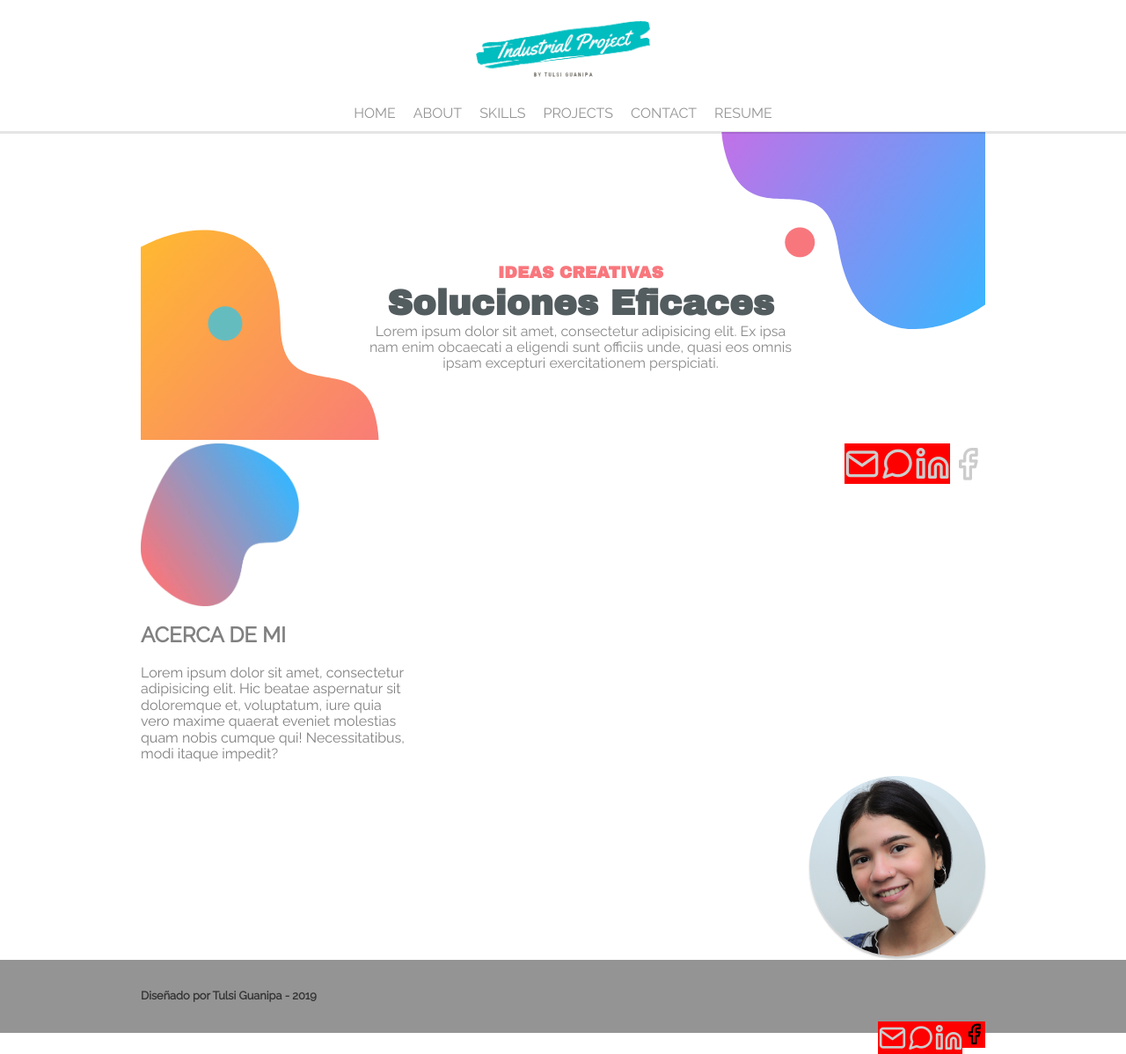
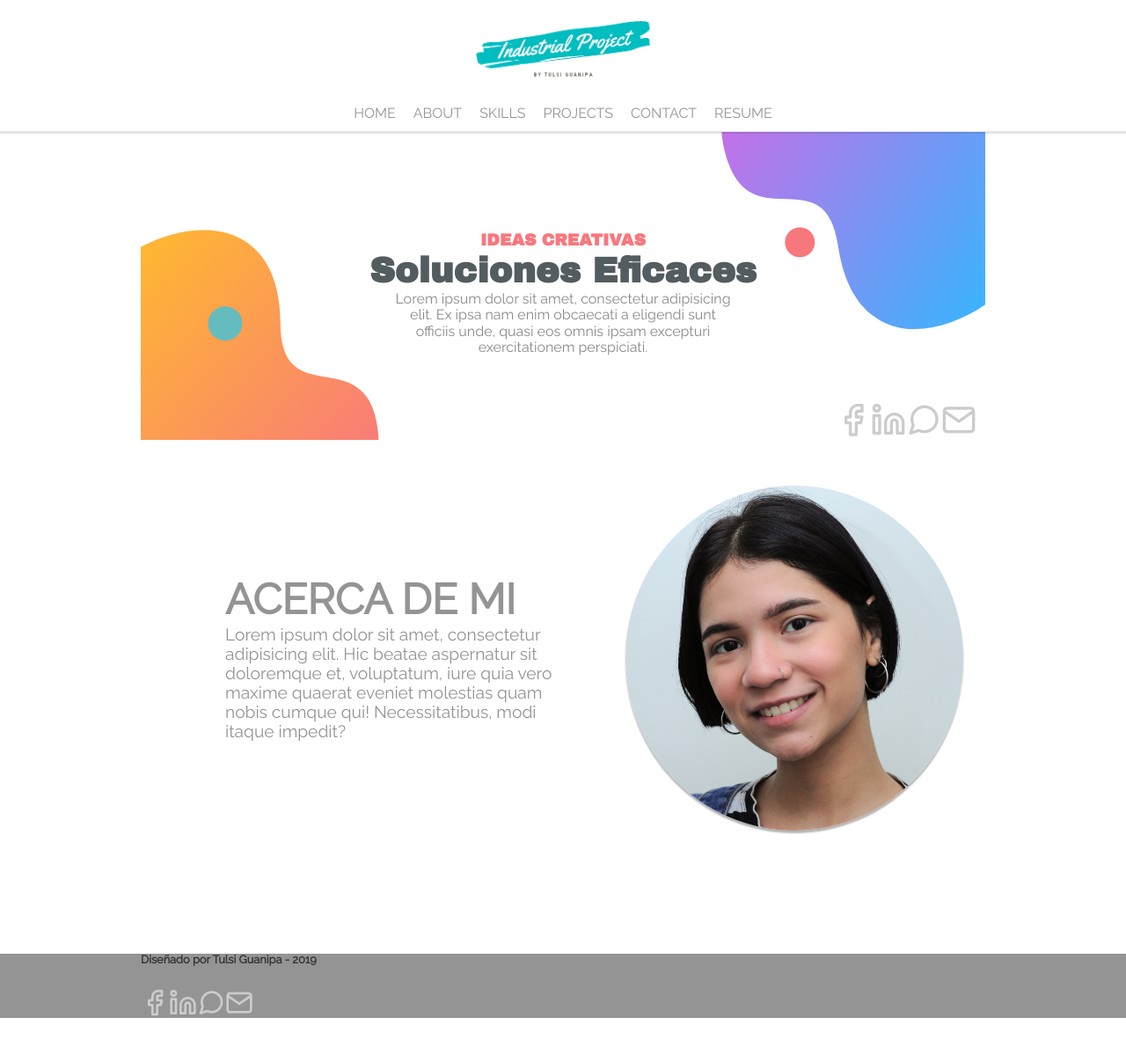
Before and after one commit to tulsiguanipa/portafoliotulsi, a PHP site: page / in a window 1280 px wide. Shown: the whole page at 88% size. After the commit the page ends 1157 px from the top, so only its background shows below. Run offline with PHP 8.4, Linux system fonts and the light colour scheme; some web fonts are replaced.

Commit message:
se modifico el about y se arreglaron errores en maqueteo

```diff
--- a/CSS/index.css
+++ b/CSS/index.css
@@ -113,8 +113,6 @@ footer{
   color: #333;
   font-size: 0.8em;
   font-family: 'Raleway', sans-serif;
- /* text-align: center;*/
-  padding: 1em 2em;
   margin-top: 2em;
 }
 
@@ -122,16 +120,15 @@ footer p{
   margin: 0;
 }
 
-footer .icon-facebook:before, .icon-linkedin:before, .icon-mail:before, .icon-mensaje:before{
-  font-family: 'icomoon';
-  font-size: 2em;
-  float: right;
-  margin: 0 auto;
-  color: black;
-  background-color:red;
+.iconosredesfooter{
+  position: relative;
+
 }
 
-/*comienzo de header*/
+.iconosredesfooter a{
+  text-decoration: none;
+}
+
 
 a {
   text-decoration: none;
@@ -141,9 +138,7 @@ a {
 .icon-facebook:before,.icon-linkedin:before,.icon-mail:before,.icon-mensaje:before{
   font-family: 'icomoon';
   font-size: 2.5em;
-  float: right;
   margin: 0 auto;
-  color: #ccc;
 
 }
 
@@ -159,24 +154,31 @@ a {
 
 .icon-brujula:before {
   content: "\e900";
+  color: #ccc;
 }
 .icon-facebook:before {
   content: "\e901";
+  color: #ccc;
 }
 .icon-linkedin:before {
   content: "\e902";
+  color: #ccc;
 }
 .icon-mail:before {
   content: "\e903";
+  color: #ccc;
 }
 .icon-ubicacion:before {
   content: "\e904";
+  color: #ccc;
 }
 .icon-mapa:before {
   content: "\e905";
+  color: #ccc;
 }
 .icon-mensaje:before {
   content: "\e906";
+  color: #ccc;
 }
 
 
@@ -210,46 +212,78 @@ a {
 
 
 .homeinfo{
+  position: absolute;
+  bottom: 100px;
+
+}
+
+.iconosredeshome{
+  /*background: blue;*/
+  float: right;
   position: relative;
+  right: 10px;
+  bottom: 50px;
 
+}
+
+.iconosredeshome a{
+  text-decoration: none;
 }
 /*finalheader*/
 
 /*inicio about*/
 .about{
   margin: 0 auto;
-  height: 480px;
+  height: 500px;
+  /*background-image: url(../img/manchafongo.png);
+  background-repeat: no-repeat;
+  background-position: 2px 20px 20px;
+  background-size: 50%;
+  /*opacity: 0.5;*/
+
 
 }
 
 
-h2{
+.aboutme h2{
   font-family: 'Raleway', sans-serif;
-  color: grey;
+  color: #949494;
+  font-size: 3em;
+  margin: 0 auto;
+
+
 
 }
 
 .aboutme p{
   font-family: 'Raleway', sans-serif;
-  color: grey;
+  color: #949494;;
+  margin: 0 auto;
+  font-size: 1.2em;
+  font-style: bold;
 
 }
 
 
 .aboutme{
-  width: 300px;
+  width: 400px;
   height: auto;
-}
-
-.aboutme div img{
-  width: 60%;
-  display: block;
-}
-
-.imgabout {
-  border-radius: 50%;
-  box-shadow: 0px 3px 2px rgba(0,0,0,0.2);
+  position: relative;
+  left: 10%;
+  top: 150px;
 
 }
 
+.about1 .imgtul img{
+  width: 40%;
+  box-shadow: 0px 3px 2px rgba(0,0,0,0.3);
+  float: right;
+  position: relative;
+  border-radius: 50%;
+  bottom: 140px;
+  right: 25px;
+
+}
+
+
 /*fin about*/
--- a/index.html
+++ b/index.html
@@ -26,28 +26,28 @@
 			</div>
 		</header>
 		<section class="home holder">
-			<div>
-				<div class="imghome"> <img src="img/fondohome.png" alt="home"> </div>
-
-				<div class="iconosredes" >
-					<a href="" class="icon-facebook"></a><a href="" class="icon-linkedin"></a><a href="" class="icon-mensaje"></a><a href="" class="icon-mail"></a>
-				</div>
-				<div class="homeinfo" style="position: absolute; left: 40px; top: 300px;">
+				<div class="imghome">
+					<img src="img/fondohome.png" alt="home">
+					<div class="homeinfo">
 						<h3>IDEAS CREATIVAS</h3>
 						<h1>Soluciones Eficaces</h1>
 						<p>Lorem ipsum dolor sit amet, consectetur adipisicing elit. Ex ipsa nam enim obcaecati a eligendi sunt officiis unde, quasi eos omnis ipsam excepturi exercitationem perspiciati.</p>
 					</div>
+					<div class="iconosredeshome">
+					<a href="" class="icon-facebook"></a><a href="" class="icon-linkedin"></a><a href="" class="icon-mensaje"></a><a href="" class="icon-mail"></a>
+					</div>
+
 				 </div>
 		</section>
 		<section class="about holder">
+			<div class="about1">
 				<div class="aboutme">
-				<div class="mancha"> <img src="img/manchafongo.png" alt="fondo"></div>
 					<h2>ACERCA DE MI</h2>
 					<p>Lorem ipsum dolor sit amet, consectetur adipisicing elit. Hic beatae aspernatur sit doloremque et, voluptatum, iure quia vero maxime quaerat eveniet molestias quam nobis cumque qui! Necessitatibus, modi itaque impedit?</p>
 				</div>
-
-			<div class="right">
+				<div class="imgtul right">
 					<img class="imgabout" src="img/tulsicara.jpg" width="200" alt="tulsiguanipa">
+				</div>
 			</div>
 
 		</section>
@@ -67,7 +67,7 @@
 	<footer>
 		<div class="holder">
 			<h5>Diseñado por Tulsi Guanipa - 2019</h5>
-			<div class="iconosredes">
+			<div class="iconosredesfooter">
 					<a href="" class="icon-facebook"></a><a href="" class="icon-linkedin"></a><a href="" class="icon-mensaje"></a><a href="" class="icon-mail"></a>
 			</div>
 		</div>
```
Lines whose indentation alone changed are shown as unchanged.
